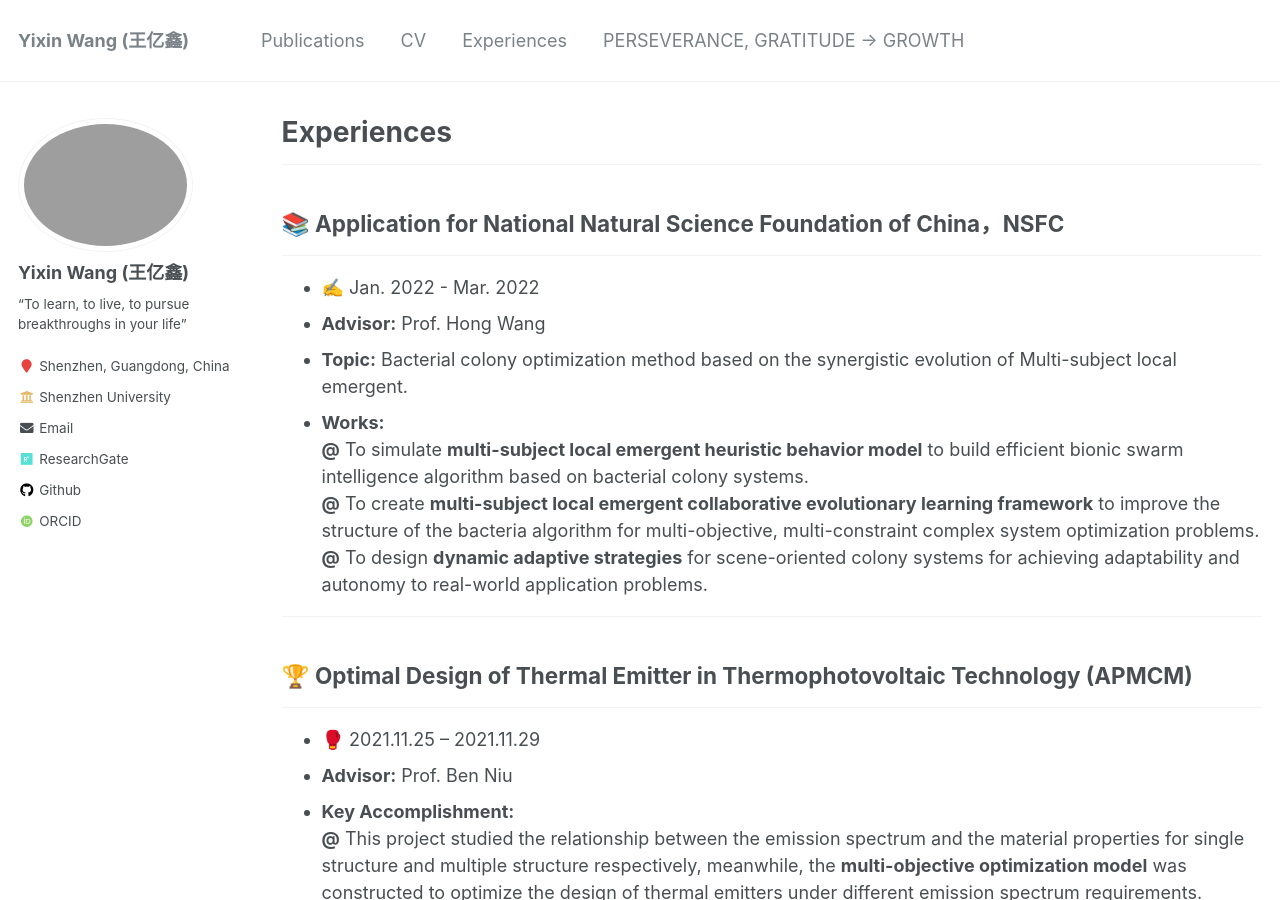
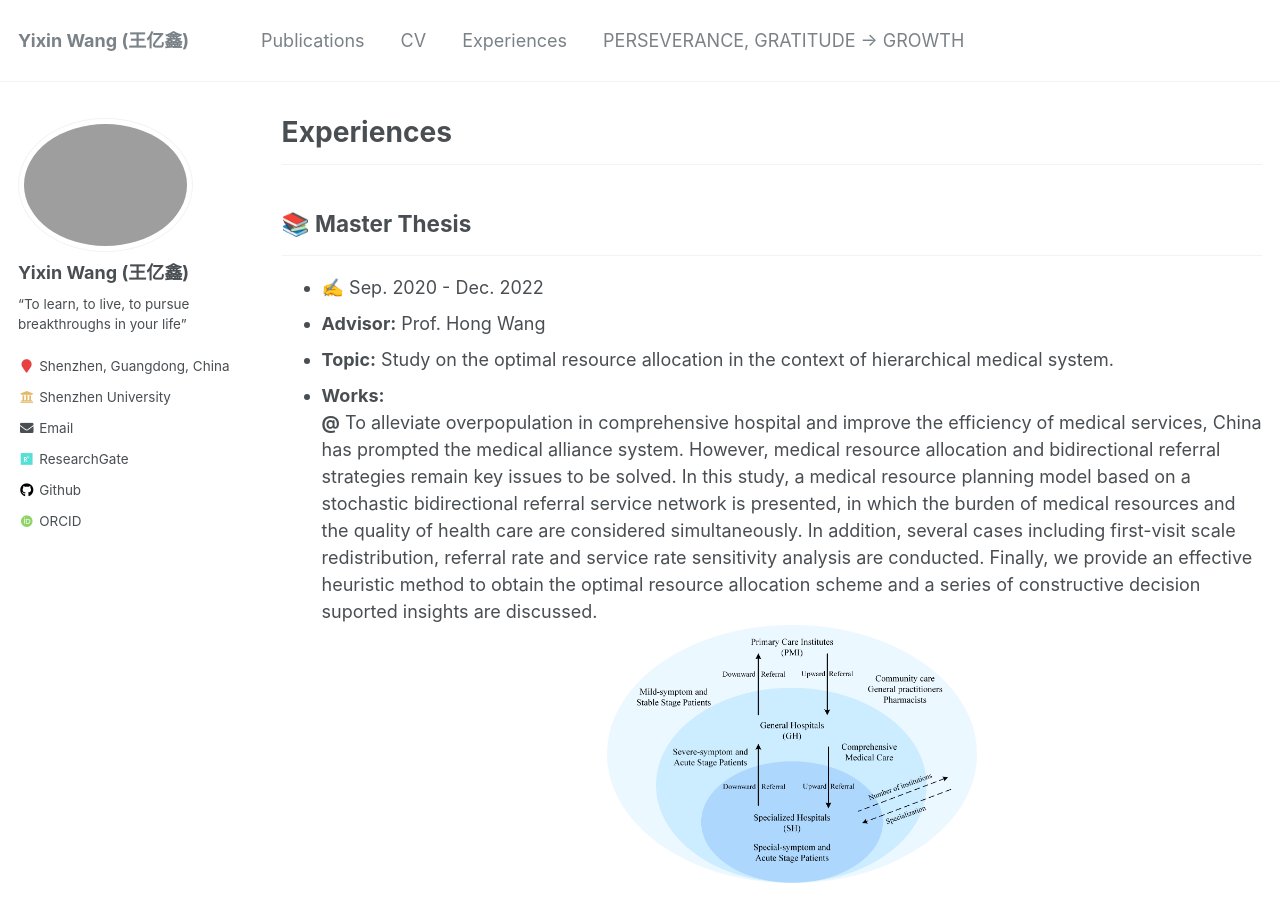
Before and after one commit to yixinwong1998/yixinwong1998.github.io, a Jekyll site: the page built from _pages/experiences.md, in a window 1280 px wide and 900 px high. Built offline with Jekyll 4.4.1, drawn with Linux system fonts in a browser that asks for light colours; some web fonts are replaced.

Commit message:
update 221106

```diff
--- a/_pages/experiences.md
+++ b/_pages/experiences.md
@@ -4,6 +4,19 @@ title: "Experiences"
 permalink: /experiences/
 author_profile: true
 ---
+
+------------------
+## 📚 Master Thesis
+------------------
+* ✍️ Sep. 2020 - Dec. 2022
+* **Advisor:** Prof. Hong Wang
+* **Topic:** Study on the optimal resource allocation in the context of hierarchical medical system.
+* **Works:** \
+    **@** To alleviate overpopulation in comprehensive hospital and improve the efficiency of medical services, China has prompted the medical alliance system. However, medical resource allocation and bidirectional referral strategies remain key issues to be solved.
+    In this study, a medical resource planning model based on a stochastic bidirectional referral service network is presented, in which the burden of medical resources and the quality of health care are considered simultaneously. In addition, several cases including first-visit scale redistribution, referral rate and service rate sensitivity analysis are conducted. Finally, we provide an effective heuristic method to obtain the optimal resource allocation scheme and a series of constructive decision suported insights are discussed.
+    <center class="half">
+      <img src="\../images/HMS.png" width="370"/>
+    </center>
 
 ------------------
 ## 📚 Application for National Natural Science Foundation of China，NSFC
```
Also changed, not shown: _pages/about.md (+4 -22 lines), _pages/publications.md (+14 -2 lines), images/DLBCL.png (added), images/HMS.png (added), images/MOBCOMSS.jpg, images/MOO.png (added), images/collections.jpg, images/iceme2021.png, images/icsi2021.png, images/medOpti.png (added), images/specOpti.png (added).
